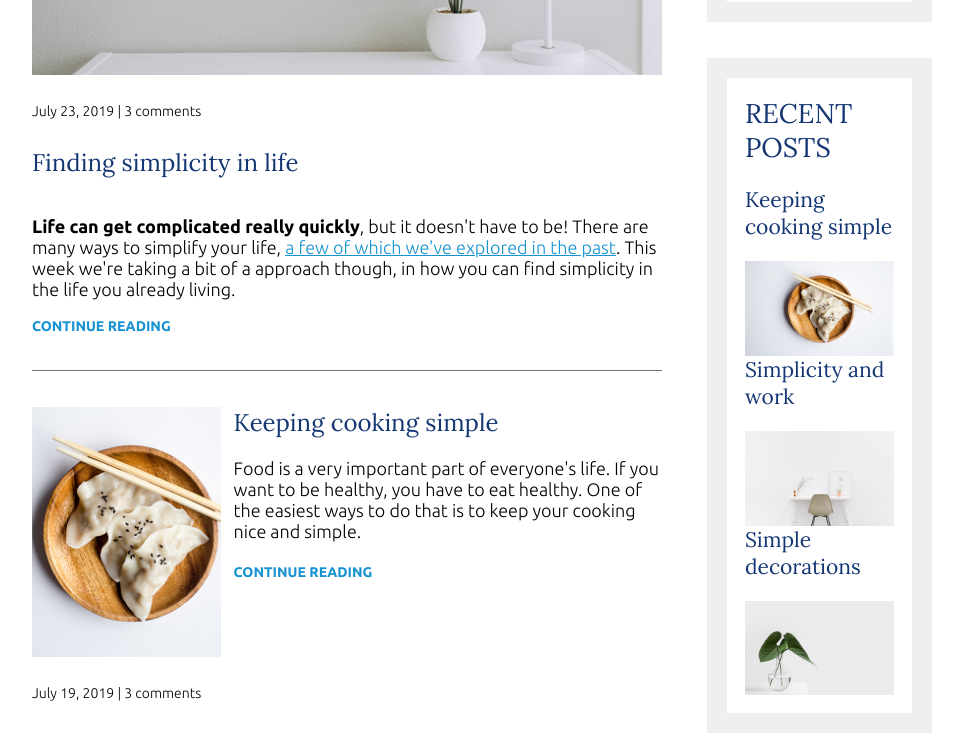
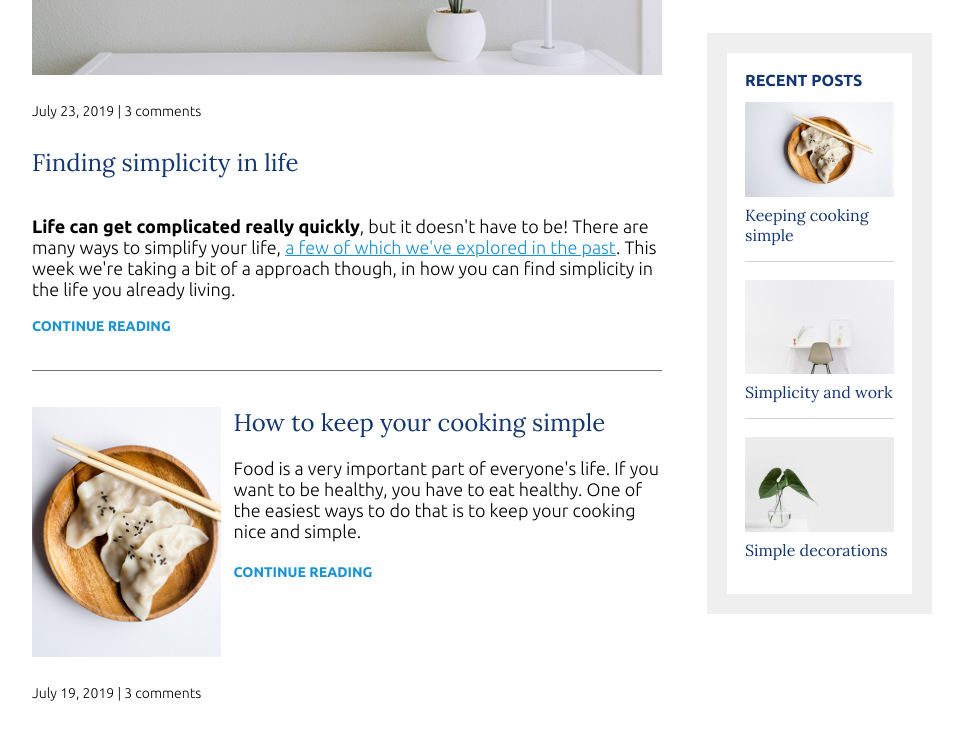
Before and after one commit to spidergon/living-simple-life-blog, a plain HTML site: page index.html in a window 1280 px wide. Shown: the part 508-1243 px from the top of the page, without its empty margins (158-1121 px from the left). Drawn offline with Linux system fonts and the light colour scheme.

Commit message:
sidebar styling

```diff
--- a/css/styles.css
+++ b/css/styles.css
@@ -80,6 +80,16 @@ strong {
   margin: 2em 0;
 }
 
+.widget-title,
+.widget-recent-post-title {
+  font-size: 1rem;
+}
+
+.widget-title {
+  font-family: 'Ubuntu', sans-serif;
+  font-weight: 700;
+}
+
 /* =================
 Layout
 ================= */
@@ -101,6 +111,13 @@ header {
   padding: 2em 0;
   text-align: center;
   margin-bottom: 3em;
+}
+
+footer {
+  background: #143774;
+  color: white;
+  text-align: center;
+  padding: 3em 0;
 }
 
 @media (min-width: 675px) {
@@ -222,3 +239,23 @@ nav a:focus {
   margin-bottom: 2em;
   padding: 1em;
 }
+
+.widget-recent-post {
+  display: flex;
+  flex-direction: column;
+  border-bottom: 1px solid #d3d3d3;
+  margin-bottom: 1em;
+}
+
+.widget-recent-post:last-child {
+  border: 0;
+  margin: 0;
+}
+
+.widget-recent-post-title {
+  margin-top: 0.5em;
+}
+
+.widget-image {
+  order: -1;
+}
--- a/index.html
+++ b/index.html
@@ -45,7 +45,7 @@
 
         <article class="article-recent">
           <div class="article-recent-main">
-            <h2 class="article-title">Keeping cooking simple</h2>
+            <h2 class="article-title">How to keep your cooking simple</h2>
             <p class="article-body">
               Food is a very important part of everyone's life. If you want to be healthy, you have to eat healthy. One
               of the easiest ways to do that is to keep your cooking nice and simple.
@@ -116,8 +116,8 @@
     </div>
 
     <footer>
-      <p></p>
-      <p></p>
+      <p><strong>Living the simple Life</strong></p>
+      <p>Copyright 2020</p>
     </footer>
   </body>
 </html>
```
